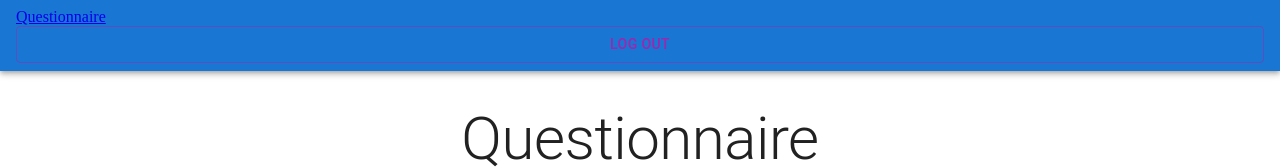
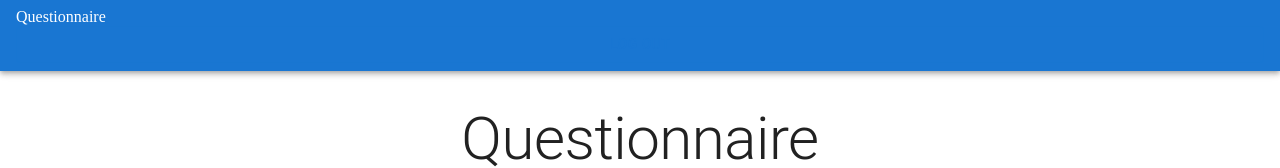
Before and after one commit to LimbicAI/code-challenge, a React app: page / in a window 1280 px wide. Both pictures are taken after a click on the button "SIGN IN AS A CLIENT". Shown: the top 168 px of the page. Built offline with nearby package versions, Linux system fonts and the light colour scheme; no server answers.

Commit message:
fix: colors

```diff
--- a/src/components/Link/index.tsx
+++ b/src/components/Link/index.tsx
@@ -10,14 +10,17 @@
 const StyledLink = styled(MuiLink)`
   display: flex;
   flex-shrink: 1;
+
+  a {
+    text-decoration: none;
+    color: #fff;
+  }
 `;
 
 const Link = ({ to, text, ...rest }: Props) => {
   return (
     <StyledLink {...rest} as="span">
-      <RouterLink to={to} {...rest}>
-        {text}
-      </RouterLink>
+      <RouterLink to={to}>{text}</RouterLink>
     </StyledLink>
   );
 };
--- a/src/components/Navbar/index.tsx
+++ b/src/components/Navbar/index.tsx
@@ -17,6 +17,11 @@
   > * {
     margin: auto 8px;
   }
+`;
+
+const LogOutButton = styled(Button)`
+  color: #fff;
+  border-color: #fff;
 `;
 
 const NavBar = () => {
@@ -39,8 +44,7 @@
             )}
           </Stack>
           <Stack>
-            <Button
-              color="secondary"
+            <LogOutButton
               variant="outlined"
               onClick={() => {
                 localStorage.removeItem(authKey);
@@ -48,7 +52,7 @@
               }}
             >
               Log out
-            </Button>
+            </LogOutButton>
           </Stack>
         </>
       ) : (
```
